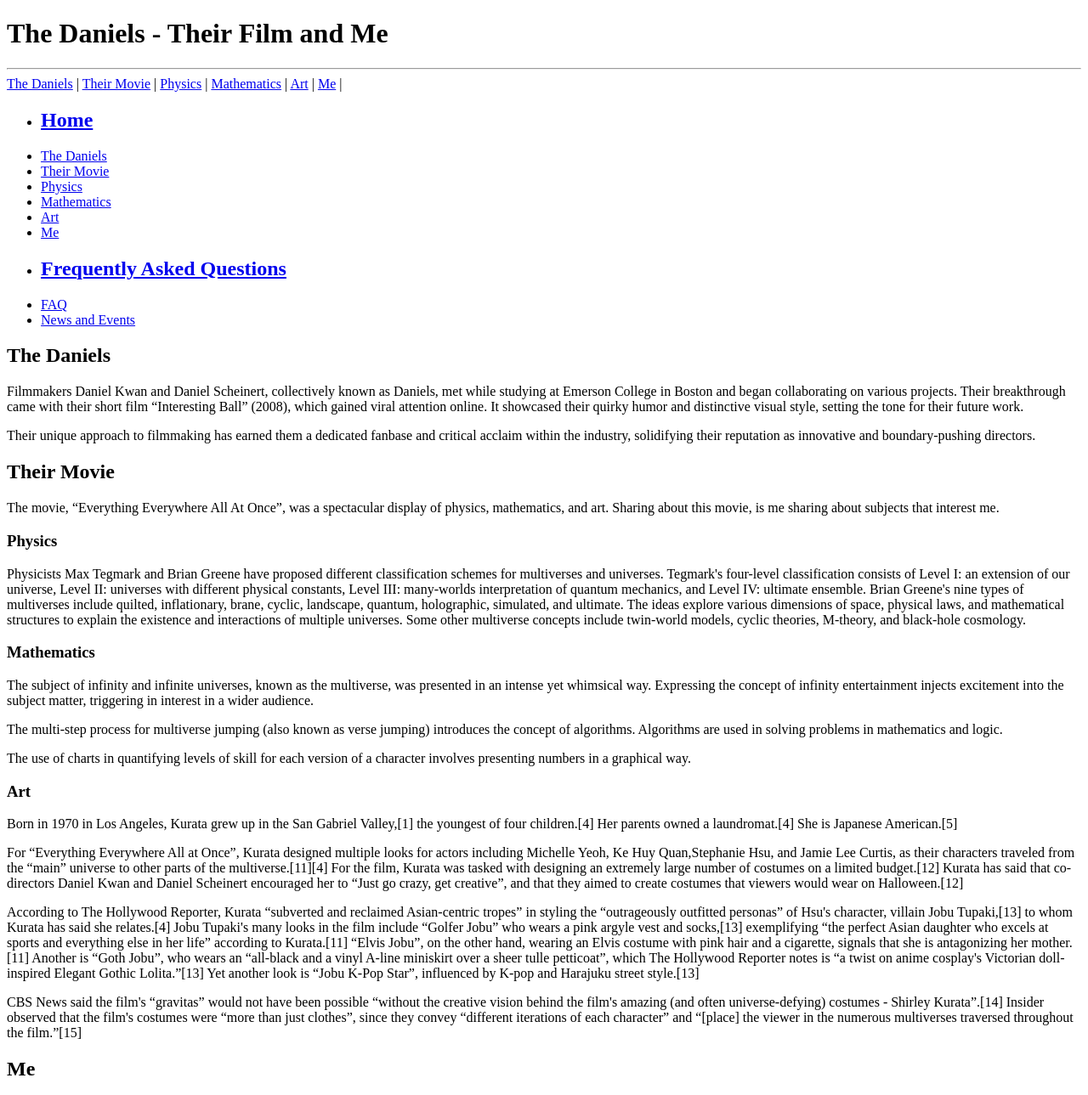
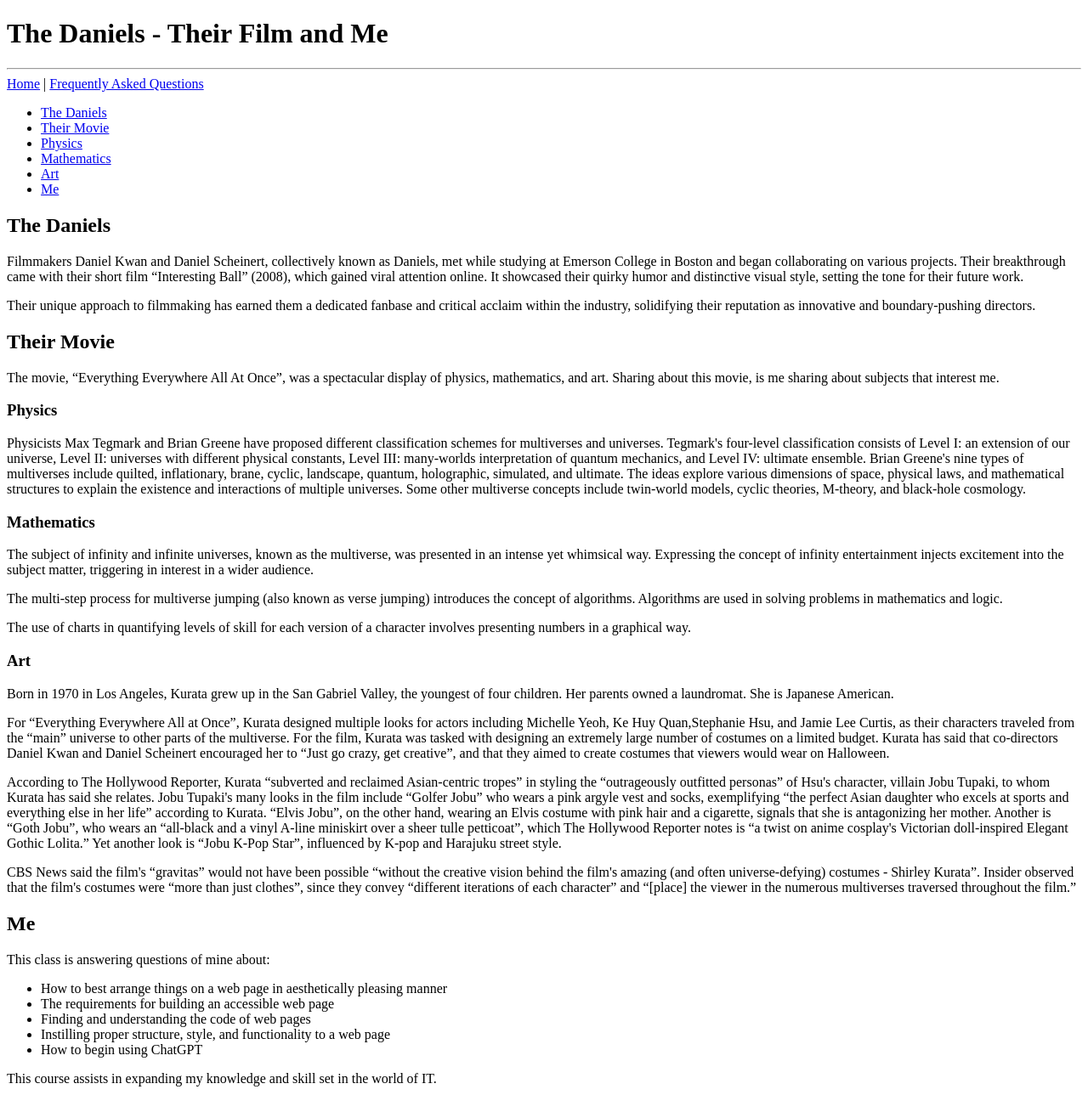
Before and after one commit to chrysaliscican/WDTClass1, a plain HTML site: page index.html in a window 1280 px wide. Shown: the top 1289 px of the page at 85% size. Drawn offline with Linux system fonts and the light colour scheme.

Commit message:
Removed citation references, site pages were placed in the navigation menu, site pages were removed from list of headings

```diff
--- a/index.html
+++ b/index.html
@@ -11,20 +11,17 @@
     </header>
     <hr>
     <nav>
-      <a href="#Daniels">The Daniels</a> | <a href="#Movie">Their Movie</a> | <a href="#Physics">Physics</a> | <a href="#Mathematics">Mathematics</a> | <a href="#Art">Art</a> | <a href="#Me">Me</a> |
+      <a href="index.html">Home</a> | <a href="faq.html">Frequently Asked Questions</a>
     </nav>
 
     <ul>
-      <li><h2><a href="index.html">Home</a></h2></li>
       <li><a href="#Daniels">The Daniels</a></li>
       <li><a href="#Movie">Their Movie</a></li>
       <li><a href="#Physics">Physics</a></li>
       <li><a href="#Mathematics">Mathematics</a></li>
       <li><a href="#Art">Art</a></li>
       <li><a href="#Me">Me</a></li>
-      <li><h2><a href="faq.html">Frequently Asked Questions</a></h2></li>
-      <li><a href="faq.html#FAQ">FAQ</a></li>
-      <li><a href="faq.html#NewsEvents">News and Events</a></li>
+
     </ul>
     <main>
       <section id="Daniels">
@@ -49,10 +46,10 @@
       </section>
       <section id="Art">
         <h3>Art</h3>
-        <p>Born in 1970 in Los Angeles, Kurata grew up in the San Gabriel Valley,[1] the youngest of four children.[4] Her parents owned a laundromat.[4] She is Japanese American.[5]</p>
-        <p>For <q>Everything Everywhere All at Once</q>, Kurata designed multiple looks for actors including Michelle Yeoh, Ke Huy Quan,Stephanie Hsu, and Jamie Lee Curtis, as their characters traveled from the <q>main</q> universe to other parts of the multiverse.[11][4] For the film, Kurata was tasked with designing an extremely large number of costumes on a limited budget.[12] Kurata has said that co-directors Daniel Kwan and Daniel Scheinert encouraged her to <q>Just go crazy, get creative</q>, and that they aimed to create costumes that viewers would wear on Halloween.[12]</p>
-        <p>According to The Hollywood Reporter, Kurata <q>subverted and reclaimed Asian-centric tropes</q> in styling the <q>outrageously outfitted personas</q> of Hsu's character, villain Jobu Tupaki,[13] to whom Kurata has said she relates.[4] Jobu Tupaki's many looks in the film include <q>Golfer Jobu</q> who wears a pink argyle vest and socks,[13] exemplifying <q>the perfect Asian daughter who excels at sports and everything else in her life</q> according to Kurata.[11] <q>Elvis Jobu</q>, on the other hand, wearing an Elvis costume with pink hair and a cigarette, signals that she is antagonizing her mother.[11] Another is <q>Goth Jobu</q>, who wears an <q>all-black and a vinyl A-line miniskirt over a sheer tulle petticoat</q>, which The Hollywood Reporter notes is <q>a twist on anime cosplay's Victorian doll-inspired Elegant Gothic Lolita.</q>[13] Yet another look is <q>Jobu K-Pop Star</q>, influenced by K-pop and Harajuku street style.[13]</p>
-        <p>CBS News said the film's <q>gravitas</q> would not have been possible <q>without the creative vision behind the film's amazing (and often universe-defying) costumes - Shirley Kurata</q>.[14] Insider observed that the film's costumes were <q>more than just clothes</q>, since they convey <q>different iterations of each character</q> and <q>[place] the viewer in the numerous multiverses traversed throughout the film.</q>[15]</p>
+        <p>Born in 1970 in Los Angeles, Kurata grew up in the San Gabriel Valley, the youngest of four children. Her parents owned a laundromat. She is Japanese American.</p>
+        <p>For <q>Everything Everywhere All at Once</q>, Kurata designed multiple looks for actors including Michelle Yeoh, Ke Huy Quan,Stephanie Hsu, and Jamie Lee Curtis, as their characters traveled from the <q>main</q> universe to other parts of the multiverse. For the film, Kurata was tasked with designing an extremely large number of costumes on a limited budget. Kurata has said that co-directors Daniel Kwan and Daniel Scheinert encouraged her to <q>Just go crazy, get creative</q>, and that they aimed to create costumes that viewers would wear on Halloween.</p>
+        <p>According to The Hollywood Reporter, Kurata <q>subverted and reclaimed Asian-centric tropes</q> in styling the <q>outrageously outfitted personas</q> of Hsu's character, villain Jobu Tupaki, to whom Kurata has said she relates. Jobu Tupaki's many looks in the film include <q>Golfer Jobu</q> who wears a pink argyle vest and socks, exemplifying <q>the perfect Asian daughter who excels at sports and everything else in her life</q> according to Kurata. <q>Elvis Jobu</q>, on the other hand, wearing an Elvis costume with pink hair and a cigarette, signals that she is antagonizing her mother. Another is <q>Goth Jobu</q>, who wears an <q>all-black and a vinyl A-line miniskirt over a sheer tulle petticoat</q>, which The Hollywood Reporter notes is <q>a twist on anime cosplay's Victorian doll-inspired Elegant Gothic Lolita.</q> Yet another look is <q>Jobu K-Pop Star</q>, influenced by K-pop and Harajuku street style.</p>
+        <p>CBS News said the film's <q>gravitas</q> would not have been possible <q>without the creative vision behind the film's amazing (and often universe-defying) costumes - Shirley Kurata</q>. Insider observed that the film's costumes were <q>more than just clothes</q>, since they convey <q>different iterations of each character</q> and <q>[place] the viewer in the numerous multiverses traversed throughout the film.</q></p>
       </section>
       <section id="Me">
         <h2>Me</h2>
```
Also changed, not shown: faq.html (+1 -9 lines).
